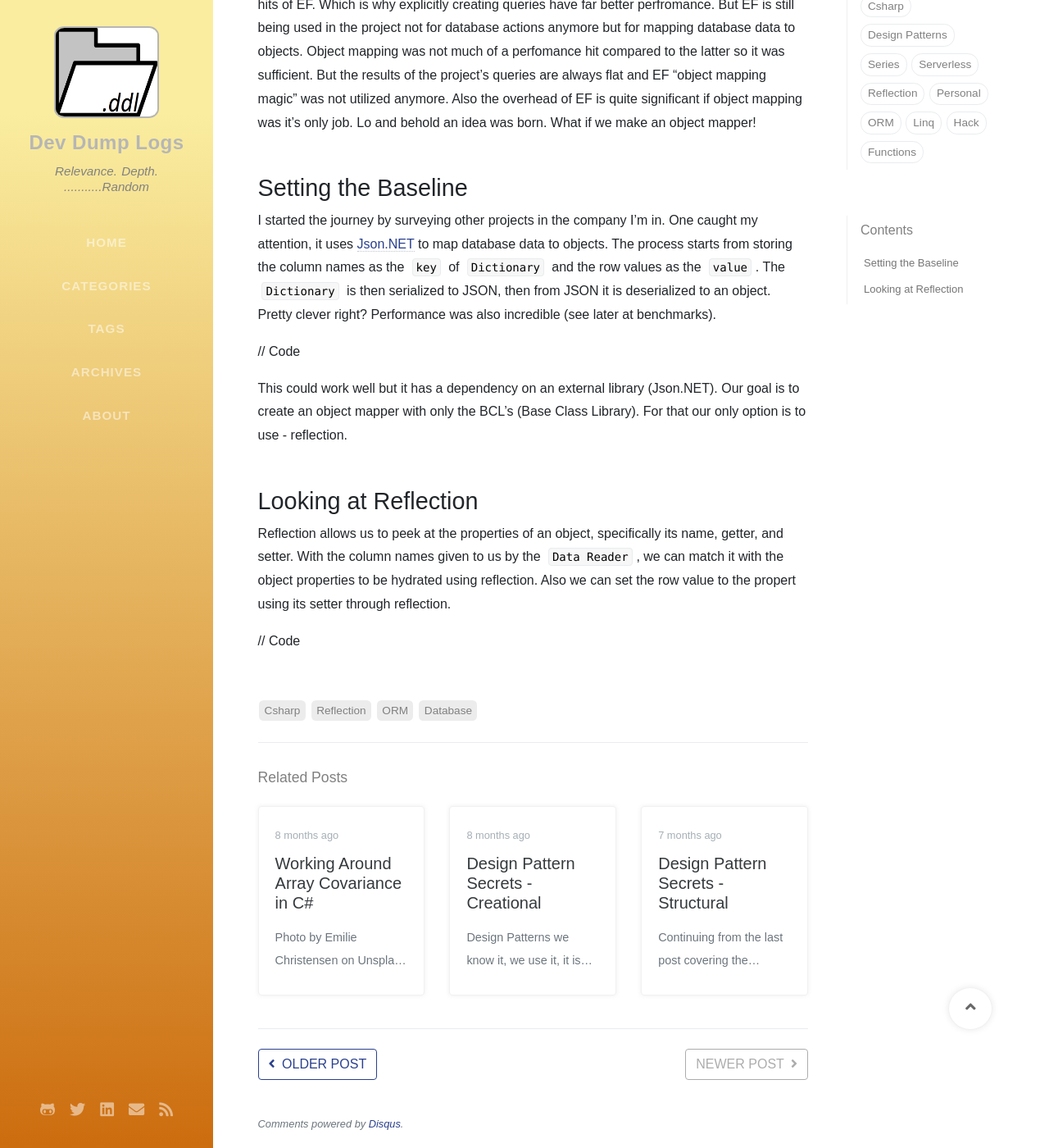
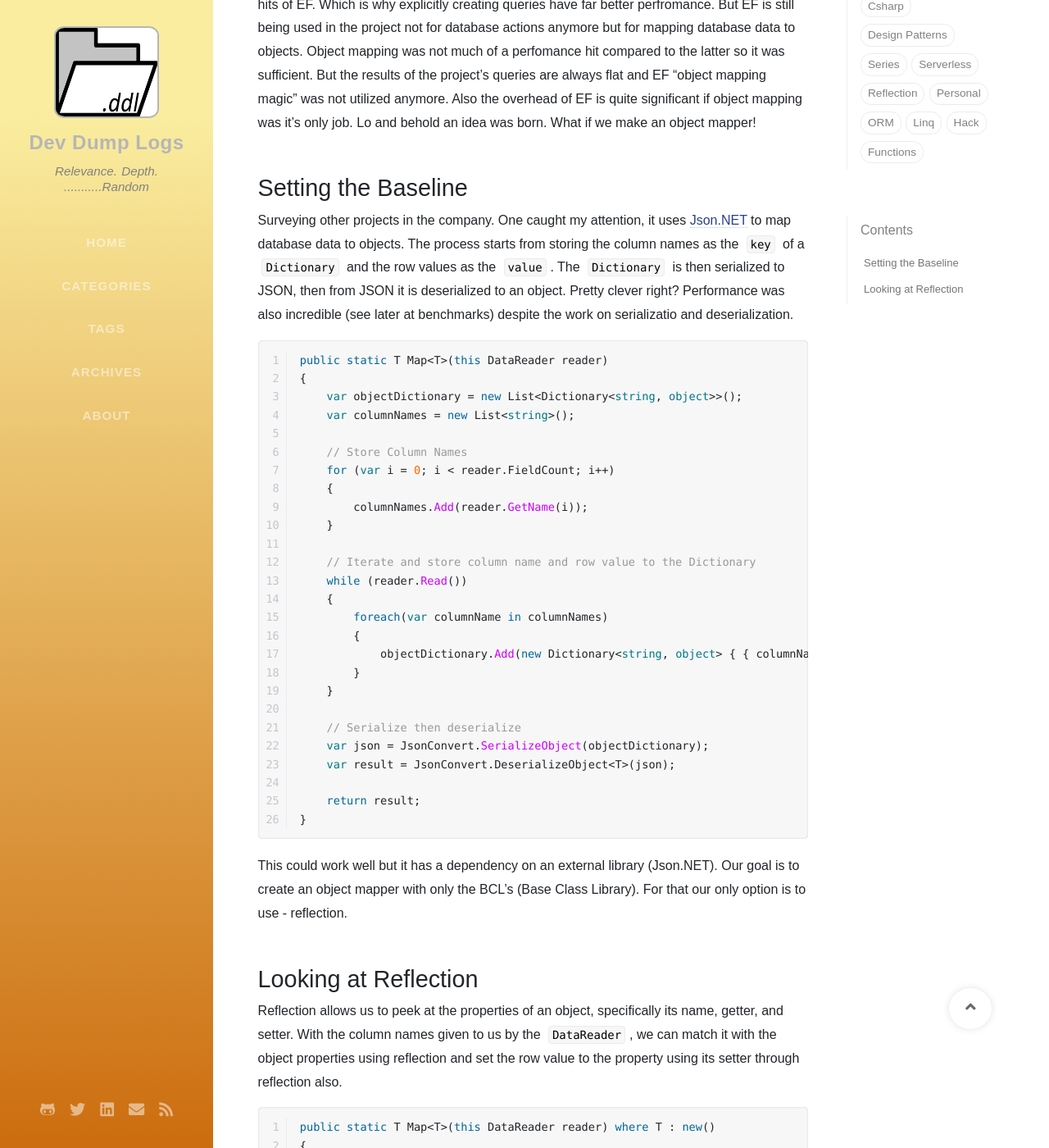
Before and after one commit to IanEscober/ianescober.github.io, a Jekyll site: the page built from _posts/2020-08-29-optimizing-reflection-for-a-simple-object-mapper.md, in a window 1280 px wide and 1400 px high, scrolled down 351 px. Shown: the whole window at 82% size. Built offline with Jekyll 4.4.1, drawn with Linux system fonts in a browser that asks for light colours; nearby versions of some CDN libraries; some web fonts are replaced; comment, search, counter and statistics services are not loaded; some of the changed text lies outside the part shown.

Commit message:
Added code examples to baseline and reflection to 'Optimizing Reflection' post

````diff
--- a/_posts/2020-08-29-optimizing-reflection-for-a-simple-object-mapper.md
+++ b/_posts/2020-08-29-optimizing-reflection-for-a-simple-object-mapper.md
@@ -8,13 +8,74 @@ tags: [Csharp, Reflection, ORM, Database]
 Currently in a project that I am in uses [Entity Framework](https://docs.microsoft.com/en-us/ef/) to do - well all database actions. And one of which is - which EF was - mapping database data to objects. All was well until the growing scale of the project was affected by the performance of EF. The projected "almost entirely" migrated away from EF, the queries are now hand-made which showed great performance improvements. Performant query generation was one of the biggest performance hits of EF. Which is why explicitly creating queries have far better perfromance. But EF is still being used in the project not for database actions anymore but for mapping database data to objects. Object mapping was not much of a perfomance hit compared to the latter so it was sufficient. But the results of the project's queries are always flat and EF "object mapping magic" was not utilized anymore. Also the overhead of EF is quite significant if object mapping was it's only job. Lo and behold an idea was born. What if we make an object mapper!
 
 # Setting the Baseline
-I started the journey by surveying other projects in the company I'm in. One caught my attention, it uses [Json.NET](https://www.newtonsoft.com/) to map database data to objects. The process starts from storing the column names as the `key` of `Dictionary` and the row values as the `value`. The `Dictionary` is then serialized to JSON, then from JSON it is deserialized to an object. Pretty clever right? Performance was also incredible (see later at benchmarks).
+Surveying other projects in the company. One caught my attention, it uses [Json.NET](https://www.newtonsoft.com/) to map database data to objects. The process starts from storing the column names as the `key` of a `Dictionary` and the row values as the `value`. The `Dictionary` is then serialized to JSON, then from JSON it is deserialized to an object. Pretty clever right? Performance was also incredible (see later at benchmarks) despite the work on serializatio and deserialization.
 
-// Code
+```csharp
+public static T Map<T>(this DataReader reader)
+{
+    var objectDictionary = new List<Dictionary<string, object>>();
+    var columnNames = new List<string>();
+
+    // Store Column Names
+    for (var i = 0; i < reader.FieldCount; i++)
+    {
+        columnNames.Add(reader.GetName(i));
+    }
+
+    // Iterate and store column name and row value to the Dictionary
+    while (reader.Read())
+    {
+        foreach(var columnName in columnNames)
+        {
+            objectDictionary.Add(new Dictionary<string, object> { { columnName, reader[columnName] } });
+        }
+    }
+
+    // Serialize then deserialize
+    var json = JsonConvert.SerializeObject(objectDictionary);
+    var result = JsonConvert.DeserializeObject<T>(json);
+
+    return result;
+}
+```
 
 This could work well but it has a dependency on an external library (Json.NET). Our goal is to create an object mapper with only the BCL's (Base Class Library). For that our only option is to use - reflection.
 
 # Looking at Reflection
-Reflection allows us to peek at the properties of an object, specifically its name, getter, and setter. With the column names given to us by the `Data Reader`, we can match it with the object properties to be hydrated using reflection. Also we can set the row value to the propert using its setter through reflection.
+Reflection allows us to peek at the properties of an object, specifically its name, getter, and setter. With the column names given to us by the `DataReader`, we can match it with the object properties using reflection and set the row value to the property using its setter through reflection also.
 
-// Code
+```csharp
+public static T Map<T>(this DataReader reader) where T : new()
+{
+    var result = new List<T>();
+    var objectContainer = new T();
+    var objectType = typeof(T);
+    var properties = objectType.GetProperties(BindingFlags.Public | BindingFlags.Instance);
+
+    while (reader.Read())
+    {
+        for (int i = 0; i < reader.FieldCount; i++)
+        {
+            var columnName = reader.GetName(i);
+            var propertyInfo = properties.SingleOrDefault(prop => prop.Name == columnName);
+
+            if (propertyInfo != null)
+            {
+                var value = reader[columnName];
+                propertyInfo.SetValue(objectContainer, value);
+            }
+        }
+
+        result.Add(result);
+    }
+}
+```
+
+A lot of reflection is going on here. Let's break it down.
+
+1. Create an object container to be hydrated. - Line 4
+2. Get the type of the object. - Line 5
+3. Get the properties of the object type. - Line 6
+   - `BindingFlags.Public | BindingFlags.Instance` ensure that we only read the public and non static properties of the object.
+4. Check if the column name matches any properties in the object type. - Line 13
+5. Use the matched property based on the column name and use its setter to assign the value to the container object. - Line 18
````
